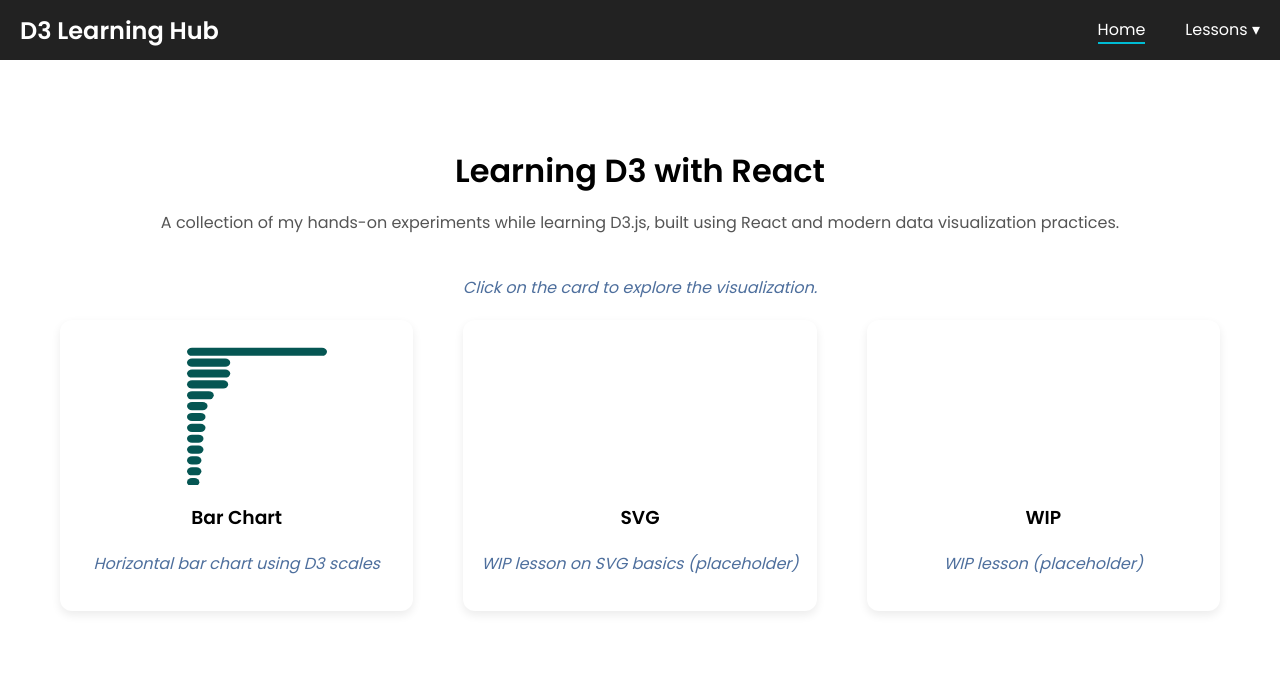
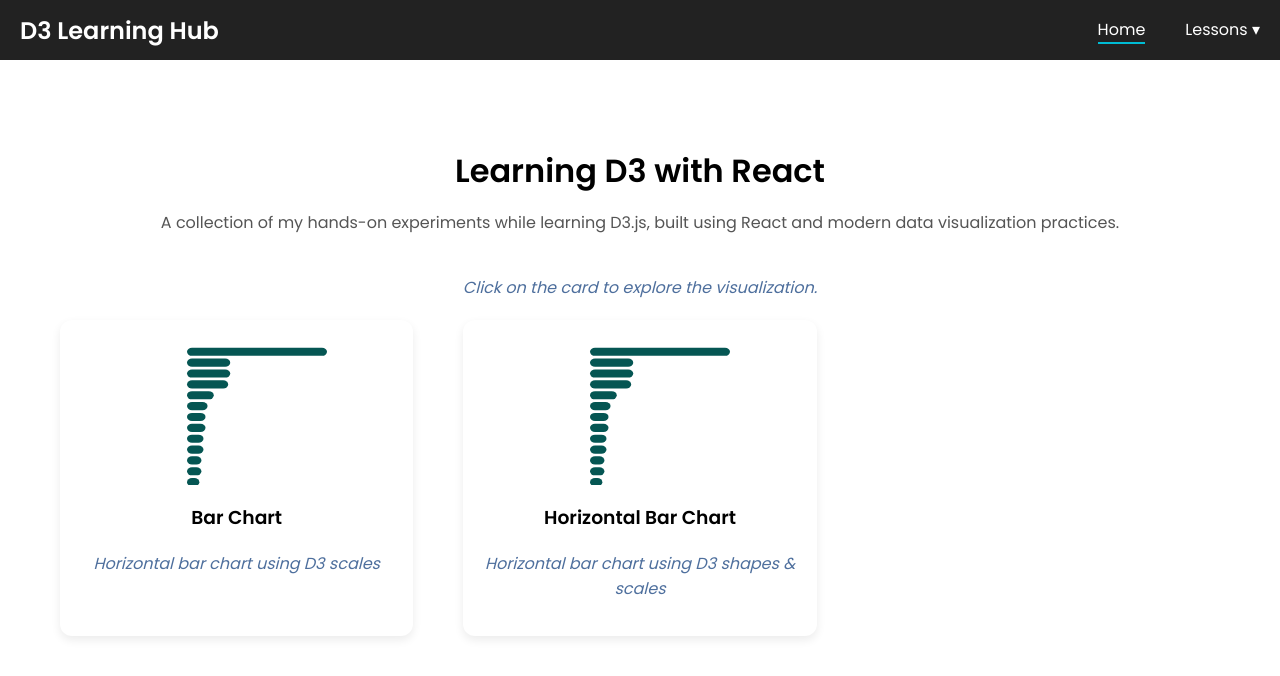
Before and after one commit to webpagearshi/learning-d3, a React (Vite) app: page / in a window 1280 px wide. Shown: the top 676 px of the page. Built offline with nearby package versions, Linux system fonts and the light colour scheme.

Commit message:
add data for lesson2 exercise

```diff
--- a/package.json
+++ b/package.json
@@ -6,8 +6,7 @@
   "scripts": {
     "dev": "vite",
     "build": "vite build",
-    "lint": "eslint .",
-    "preview": "vite preview"
+    "deploy": "vite build && gh-pages -d dist"
   },
   "dependencies": {
     "d3": "^7.9.0",
@@ -23,6 +22,7 @@
     "eslint": "^9.39.4",
     "eslint-plugin-react-hooks": "^7.0.1",
     "eslint-plugin-react-refresh": "^0.5.2",
+    "gh-pages": "^6.3.0",
     "globals": "^17.4.0",
     "vite": "^8.0.0"
   }
--- a/src/data/lessons.js
+++ b/src/data/lessons.js
@@ -6,15 +6,9 @@ export const lessons = [
     type: "bar",
   },
   {
-    name: "SVG",
-    path: "/svg",
-    description: "WIP lesson on SVG basics (placeholder)",
-    type: "svg",
-  },
-  {
-    name: "WIP",
-    path: "/wip",
-    description: "WIP lesson (placeholder)",
-    type: "xyz",
+    name: "Horizontal Bar Chart",
+    path: "/horizontal-bar-chart",
+    description: "Horizontal bar chart using D3 shapes & scales",
+    type: "bar",
   },
 ];
```
Also changed, not shown: src/data/labInfections.js (added, +11 -0 lines), 1 other file (tests, documents, lock files or other folders).
